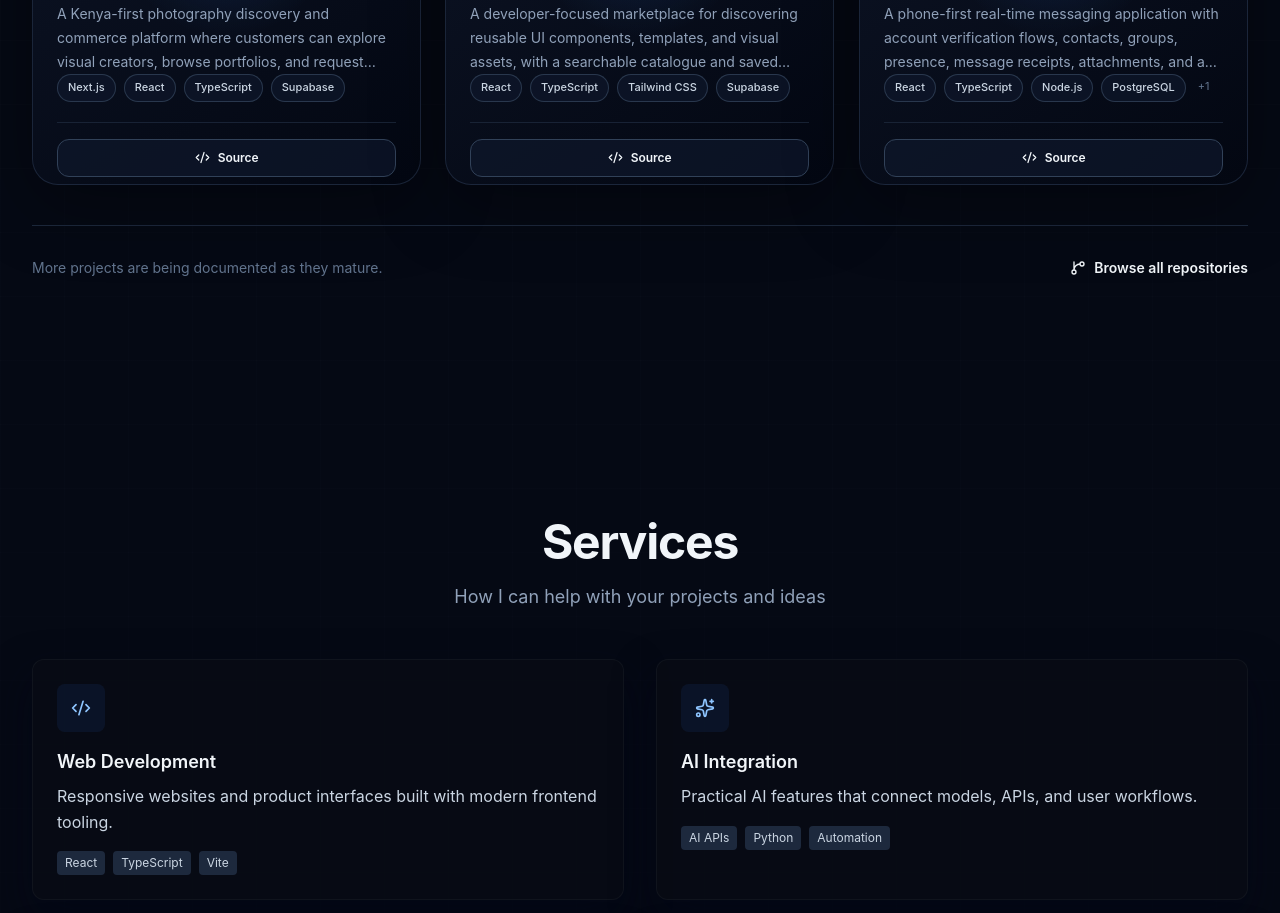
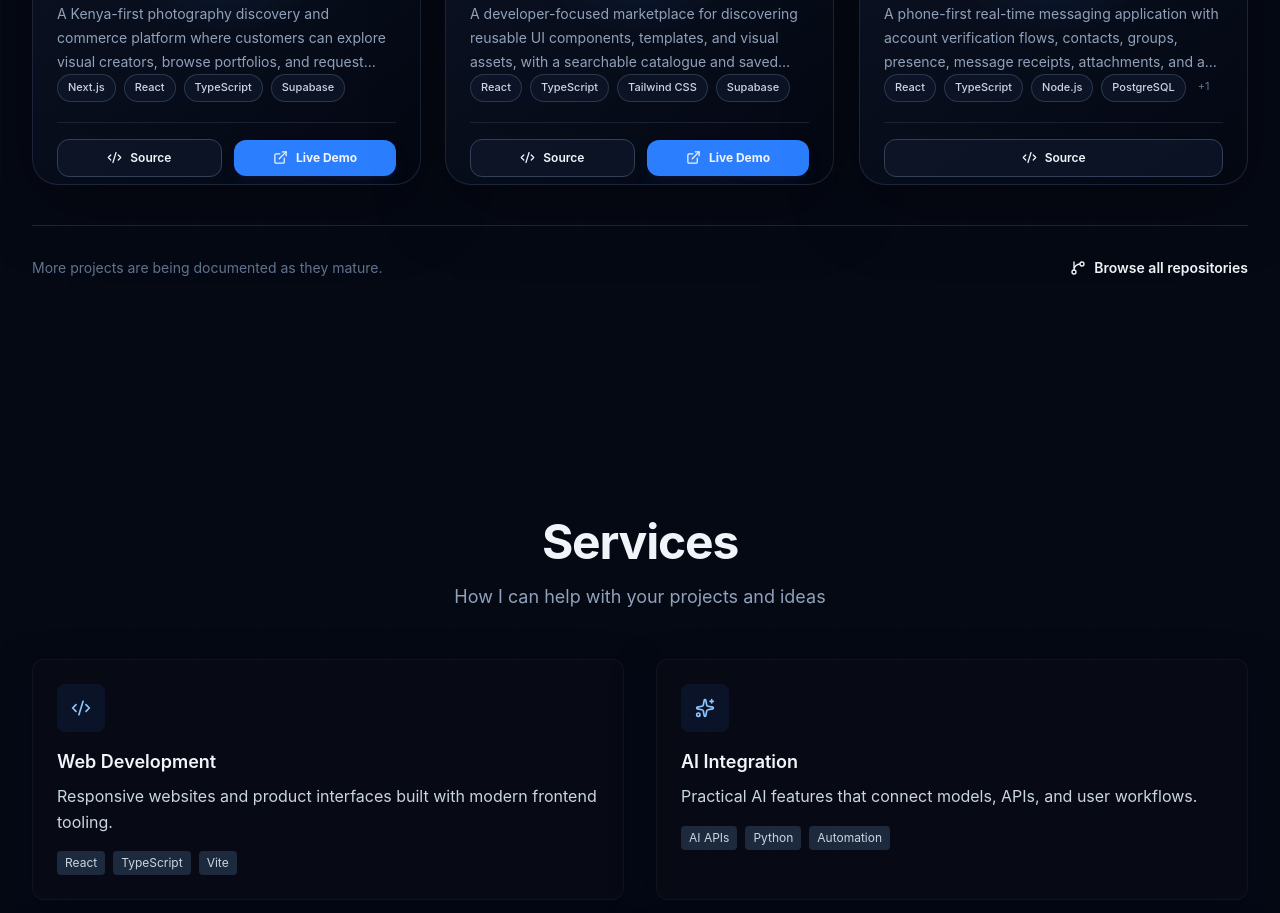
Before and after one commit to jark-zenith/Pruden-Jack-Gideon, a React (Vite) app: page / in a window 1280 px wide. Shown: the part 4120-5033 px from the top of the page. Built offline with nearby package versions, Linux system fonts and the light colour scheme; no server answers.

Commit message:
portfolio: correct project source and live demo links

```diff
--- a/src/data/projects.ts
+++ b/src/data/projects.ts
@@ -10,6 +10,7 @@ export const projects: Project[] = [
     featured: true,
     status: 'Starter release',
     githubUrl: 'https://github.com/jark-zenith/PichaHub',
+    liveUrl: 'https://pichahub-web.onrender.com',
   },
   {
     id: 'deon-dev',
@@ -19,7 +20,8 @@ export const projects: Project[] = [
     category: 'Developer Tools',
     featured: true,
     status: 'In development',
-    githubUrl: 'https://deon-dev.onrender.com',
+    githubUrl: 'https://github.com/jark-zenith/Deon.dev-v2-',
+    liveUrl: 'https://deon-dev.onrender.com',
   },
   {
     id: 'ichat',
```
